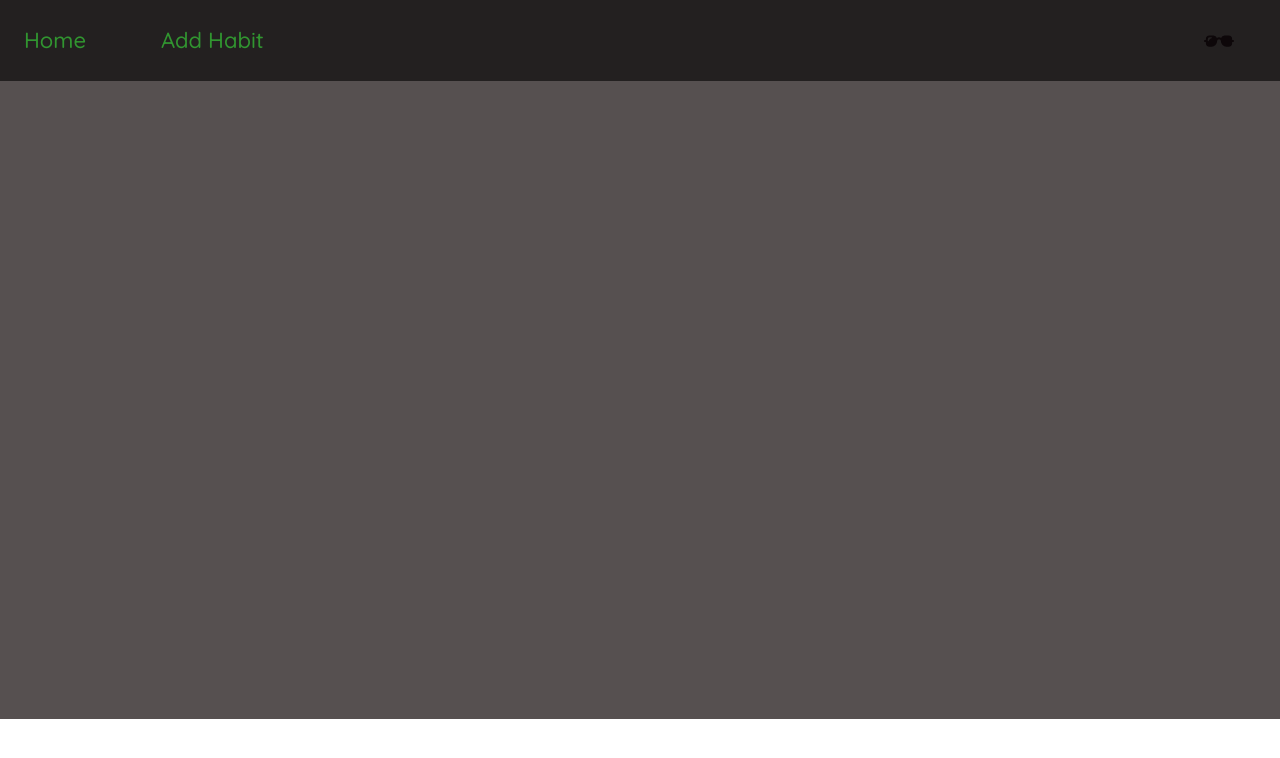
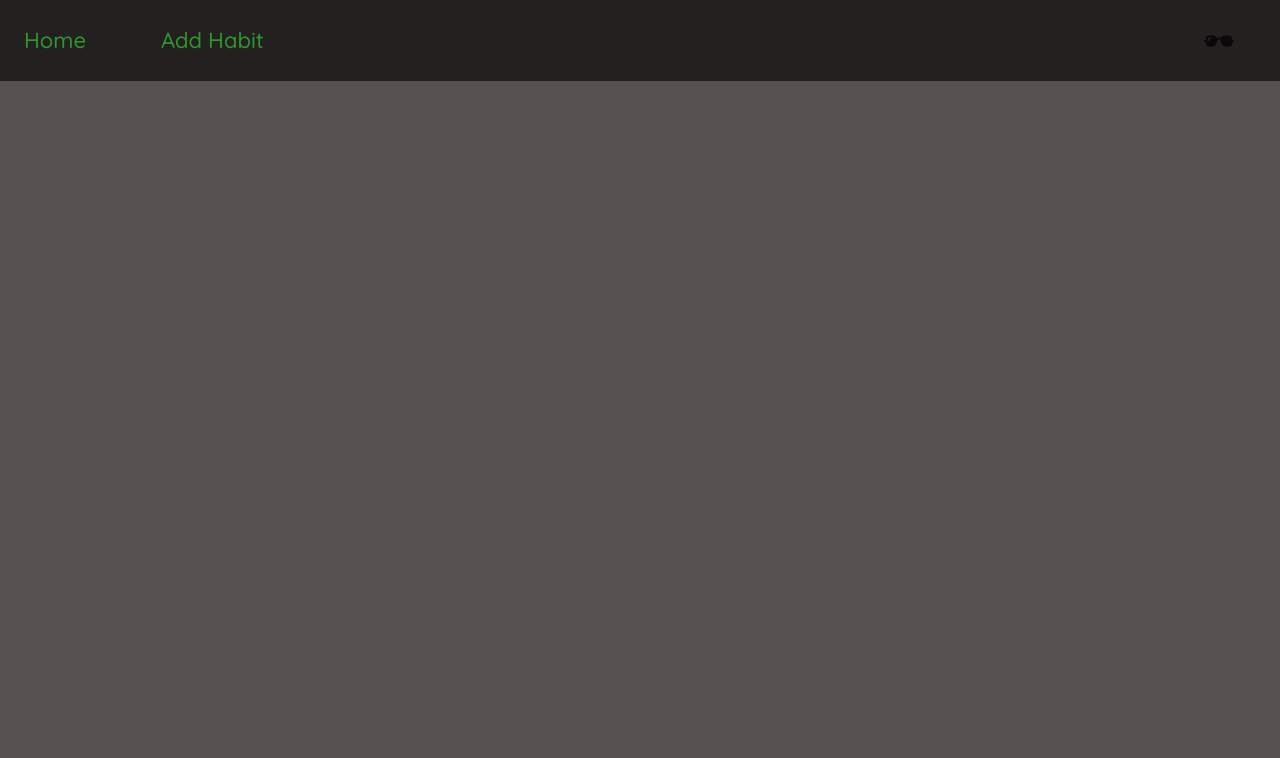
Before and after one commit to Rumeysa-koseoglu/daily-habits-tracker, a React (Vite) app: page /home in a window 1280 px wide. Shown: the top 758 px of the page. Built offline with nearby package versions, Linux system fonts and the light colour scheme.

Commit message:
style: update size of layout component's main container

```diff
--- a/src/components/Layout.jsx
+++ b/src/components/Layout.jsx
@@ -1,12 +1,11 @@
-import React from "react";
 import Navbar from "../pages/Navbar";
 
 function Layout({ children, onHandleToggleForm }) {
   return (
     <>
       <Navbar onHandleToggleForm={onHandleToggleForm} />
-      <div className="max-w-full min-h-[calc(100vh-81px)] p-4 m-0 bg-[#565050]">
-        <main>{children}</main>
+      <div>
+        <main className="max-w-screen h-screen bg-[#565050]">{children}</main>
       </div>
     </>
   );
```
